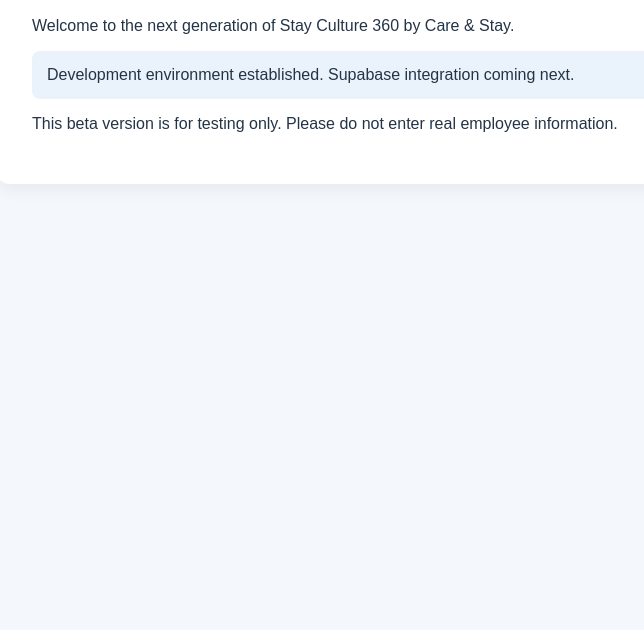
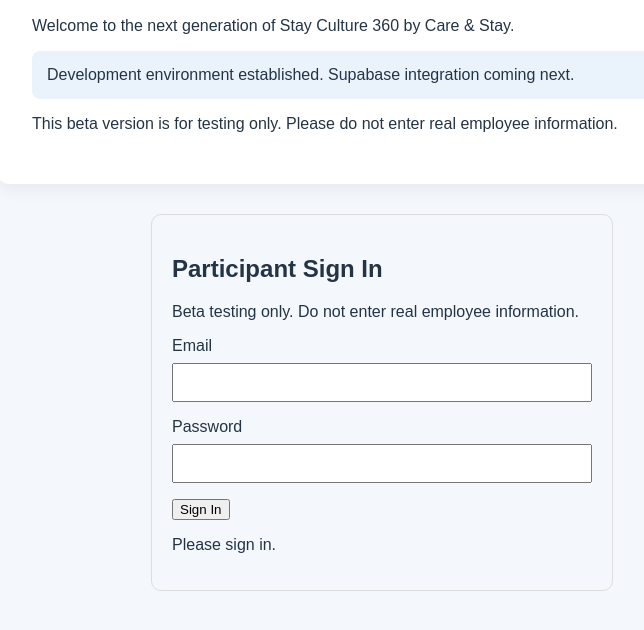
Before and after one commit to brandynts1979/care-and-stay-website, a plain HTML site: page stay-culture-360-beta/index.html in a window 1280 px wide. Shown: the part 186-816 px from the top of the page, without its empty margins (258-902 px from the left). Drawn offline with nearby package versions, Linux system fonts and the light colour scheme.

Commit message:
Update index.html

```diff
--- a/stay-culture-360-beta/index.html
+++ b/stay-culture-360-beta/index.html
@@ -66,5 +66,72 @@
   console.log("Supabase client initialized");
 </script>
 
+<section id="participant-login" style="max-width:420px;margin:30px auto;padding:20px;border:1px solid #ddd;border-radius:10px;">
+  <h2>Participant Sign In</h2>
+  <p>Beta testing only. Do not enter real employee information.</p>
+
+  <form id="stay-login-form">
+    <label for="stay-email">Email</label>
+    <input id="stay-email" type="email" required
+      autocomplete="username"
+      style="display:block;width:100%;margin:8px 0 16px;padding:10px;box-sizing:border-box;">
+
+    <label for="stay-password">Password</label>
+    <input id="stay-password" type="password" required
+      autocomplete="current-password"
+      style="display:block;width:100%;margin:8px 0 16px;padding:10px;box-sizing:border-box;">
+
+    <button type="submit">Sign In</button>
+  </form>
+
+  <button id="stay-logout" type="button" hidden>Sign Out</button>
+  <p id="stay-login-status" role="status"></p>
+</section>
+
+<script>
+  const loginForm = document.getElementById("stay-login-form");
+  const loginStatus = document.getElementById("stay-login-status");
+  const logoutButton = document.getElementById("stay-logout");
+
+  function showLoginState(signedIn) {
+    loginForm.hidden = signedIn;
+    logoutButton.hidden = !signedIn;
+    loginStatus.textContent = signedIn
+      ? "Signed in successfully."
+      : "Please sign in.";
+  }
+
+  loginForm.addEventListener("submit", async (event) => {
+    event.preventDefault();
+    loginStatus.textContent = "Signing in...";
+
+    const { error } = await supabaseClient.auth.signInWithPassword({
+      email: document.getElementById("stay-email").value,
+      password: document.getElementById("stay-password").value
+    });
+
+    if (error) {
+      loginStatus.textContent = "Sign-in failed. Check your credentials.";
+      return;
+    }
+
+    document.getElementById("stay-password").value = "";
+    showLoginState(true);
+  });
+
+  logoutButton.addEventListener("click", async () => {
+    const { error } = await supabaseClient.auth.signOut();
+    if (error) {
+      loginStatus.textContent = "Sign-out failed. Please try again.";
+      return;
+    }
+    showLoginState(false);
+  });
+
+  supabaseClient.auth.getUser().then(({ data, error }) => {
+    showLoginState(!error && !!data.user);
+  });
+</script>
+
 </body>
 </html>
```
